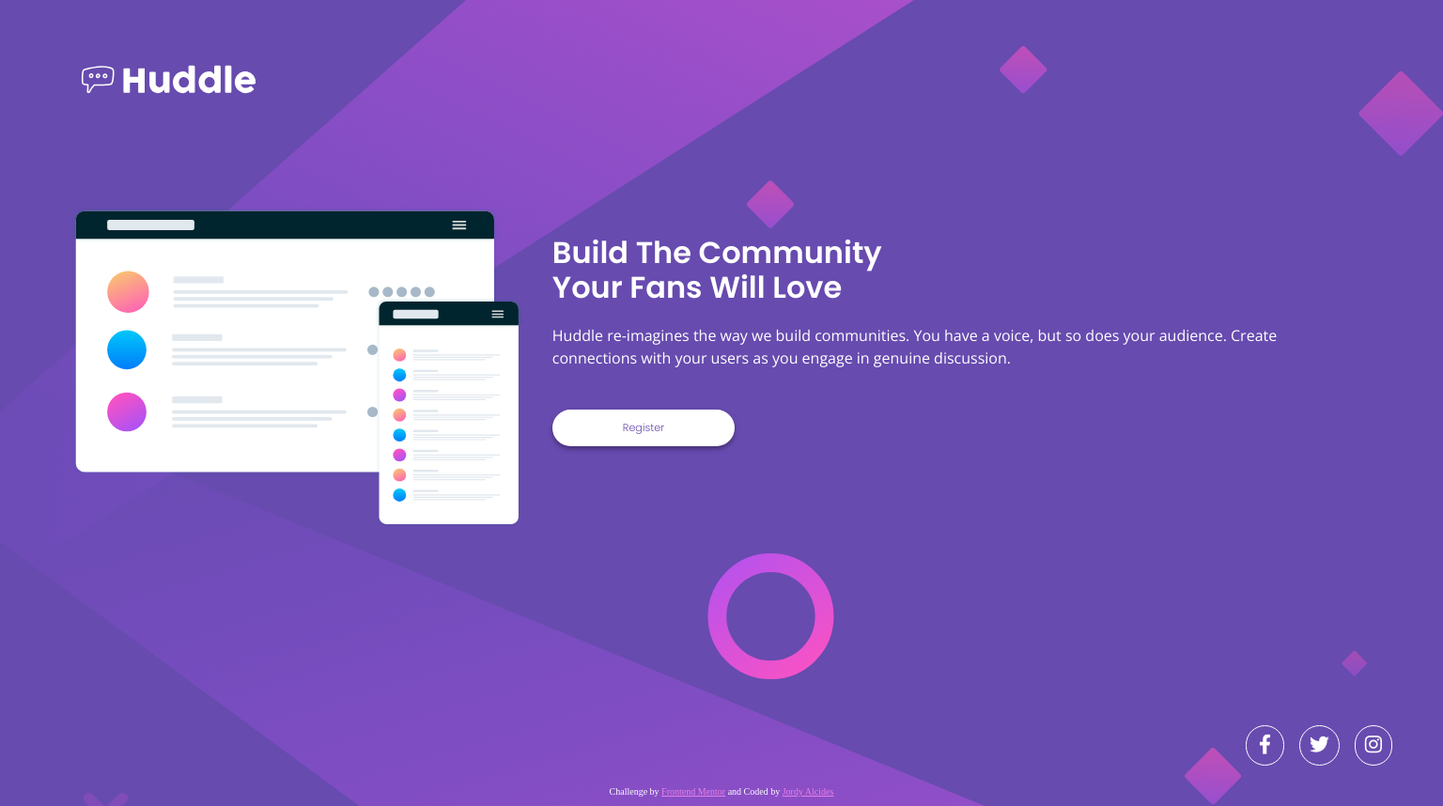
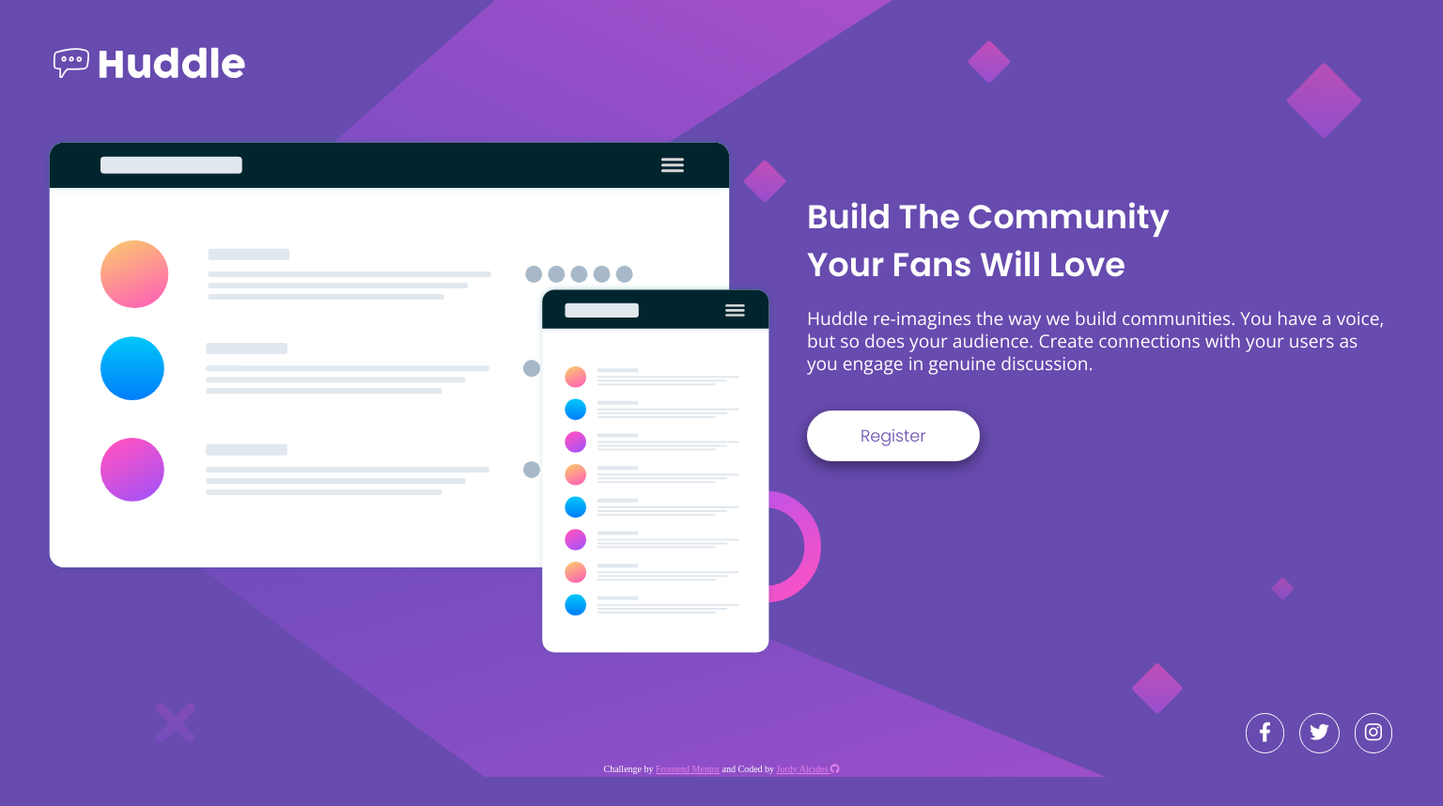
Before and after one commit to jordyalcides/huddle, a PHP site: page / in a window 1536 px wide. Shown: the whole page at 94% size. After the commit the page ends 827 px from the top, so only its background shows below. Run offline with PHP 8.4, Linux system fonts and the light colour scheme.

Commit message:
Adicionado versão desktop(1440px) Ajustes em versões anteriores

```diff
--- a/assets/css/style.css
+++ b/assets/css/style.css
@@ -182,7 +182,7 @@ body {
 @media(min-width: 1024px) {
     body {
         background-image: url(/assets/images/bg-desktop.svg);
-        /* background-size: contain; */
+        background-size: contain;
     }
 
     /* HEADER */
@@ -243,3 +243,56 @@ body {
         margin: 10px 0;
     }
 }
+
+@media(min-width: 1440px) {
+    /* HEADER */
+    .logotype {
+        margin: 40px 3% 0;
+    }
+    .logotype img {
+        width: 220px;
+    }
+
+    /* MAIN */
+    .main{
+        margin: 1% 2%;
+    }
+
+    /* FRONT IMAGE */
+    .front-image {
+        width: 780px;
+    }
+
+    /* MAIN TEXT */
+    .main-text {
+        width: calc(95% - 780px);
+        margin: 80px 1%;
+    }
+    .front-header {
+        font-size: 2.2rem;
+        line-height: 3.2rem;
+        margin: 10px 0;
+    }
+    .front-text {
+        font-size: 1.2rem;
+        margin: 10px 0;
+    }
+
+    /* REGISTER BUTTON */
+    .register-button {
+        font-size: 1.1rem;
+        padding: 5px 45px;
+        box-shadow: 0px 5px 15px hsl(257, 40%, 27%);
+    }
+
+    /* SOCIAL */
+     .social {
+        margin: 0 3%;
+    }
+
+    /* FOOTER */
+    .attribution {
+        margin: 0 0;
+        padding: 3px 0;
+    }
+}
--- a/index.html
+++ b/index.html
@@ -52,7 +52,7 @@
 	<footer>
 		<p class="attribution">
 			Challenge by <a href="https://www.frontendmentor.io?ref=challenge" target="_blank">Frontend Mentor</a>
-			and Coded by <a href="https://www.github.com/jordyalcides">Jordy Alcides</a>
+			and Coded by <a href="https://www.github.com/jordyalcides">Jordy Alcides <i class="fab fa-github"></i></a>
 		</p>
 	</footer>
 </body>
```
